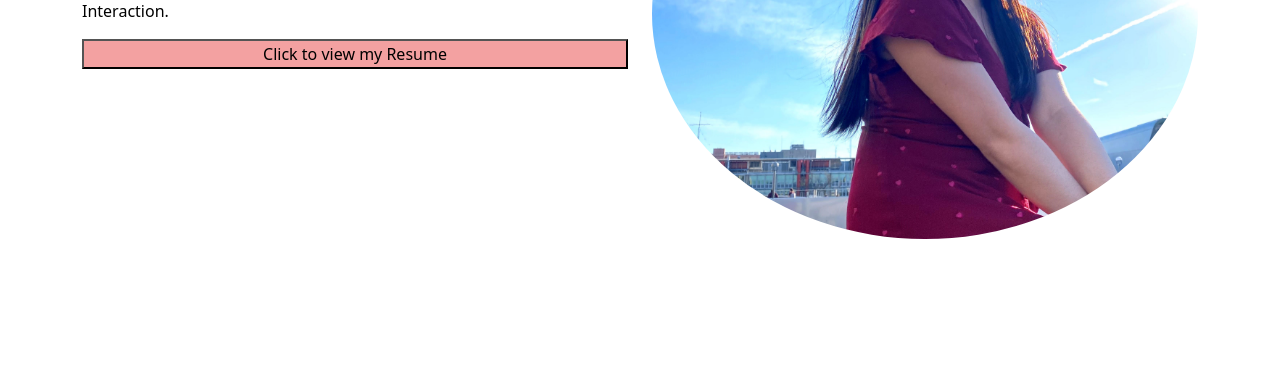
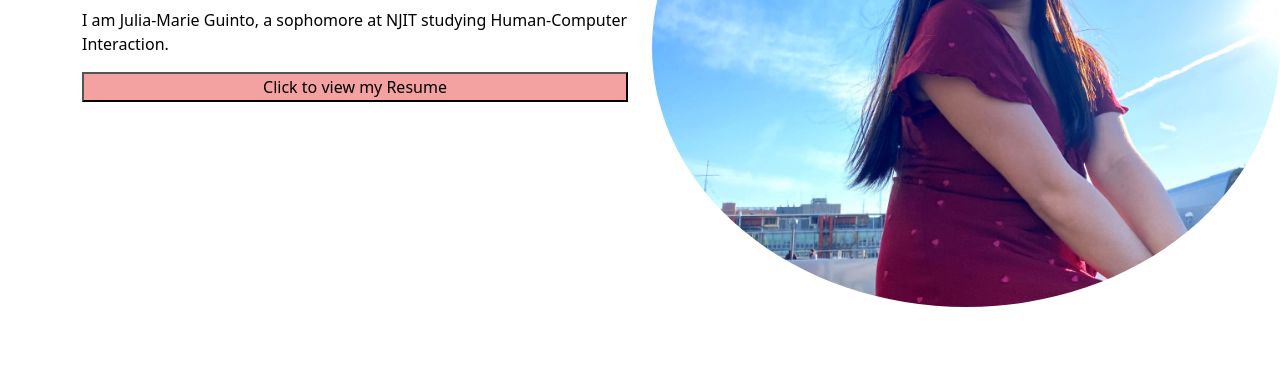
Before and after one commit to gladcolor/IS117_Portfolio, a plain HTML site: page docs/index.html in a window 1280 px wide. Shown: the part 424-800 px from the top of the page. Drawn offline with nearby package versions, Linux system fonts and the light colour scheme.

Commit message:
Bug: Fix index.html layout

```diff
--- a/docs/css/index.css
+++ b/docs/css/index.css
@@ -46,18 +46,18 @@ button{
     background-color: #F3A1A1;
     color: black;
 }
-.col{
+#hero .col{
     justify-content: center;
     flex-direction: column;
     display: flex;
 }
 
-.img-col{
+#hero .img-col{
     justify-content: center;
     margin-top: 100px;
 }
 
-img {
+#hero img {
     max-width: 115%;
     width: 115%;
     border-radius: 50%;
```
Also changed, not shown: docs/index.html (+1 -1 lines).
